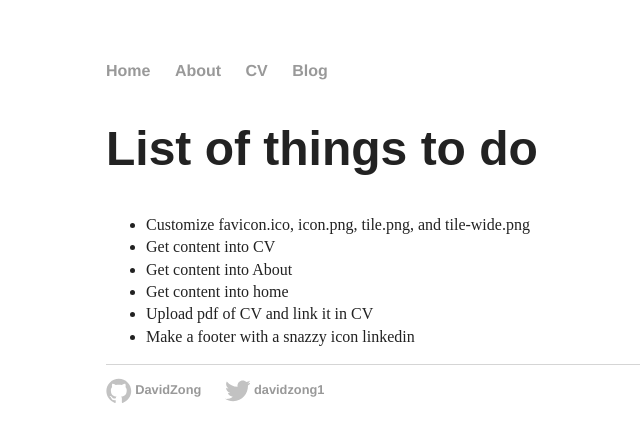
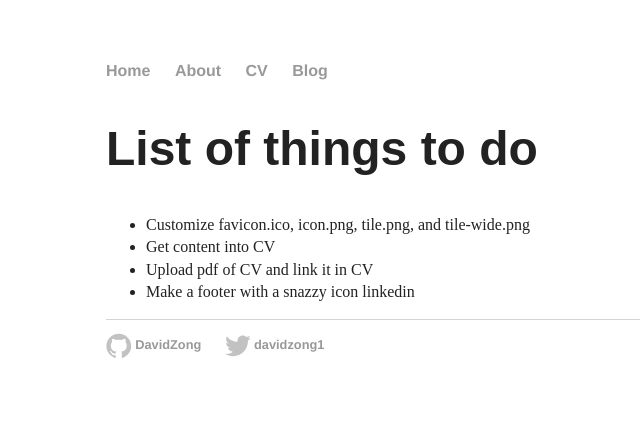
Before and after one commit to DavidZong/DavidZong.github.io, a Jekyll site: the page built from todo.md, in a window 1280 px wide. Shown: the top 442 px of the page, without its empty margins (214-854 px from the left). Built offline with Jekyll 4.4.1, drawn with Linux system fonts in a browser that asks for light colours; our own code applies the rules of GitHub Pages for plain Markdown files.

Commit message:
Update todo.md

```diff
--- a/todo.md
+++ b/todo.md
@@ -1,7 +1,5 @@
 # List of things to do
 * Customize favicon.ico, icon.png, tile.png, and tile-wide.png
 * Get content into CV
-* Get content into About
-* Get content into home
 * Upload pdf of CV and link it in CV
 * Make a footer with a snazzy icon linkedin
```
